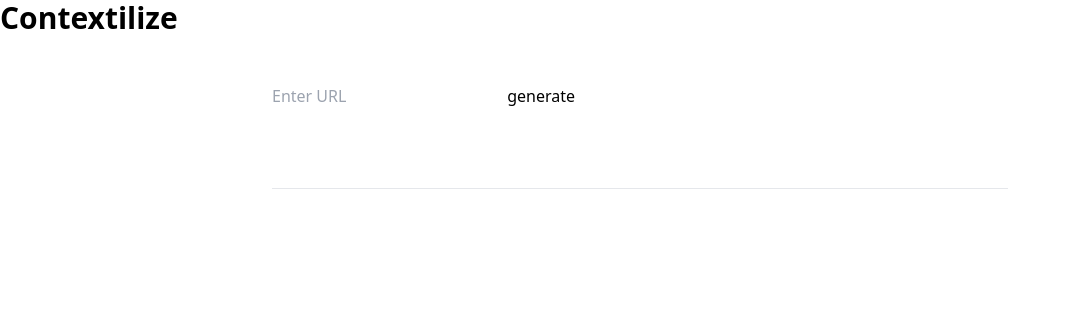
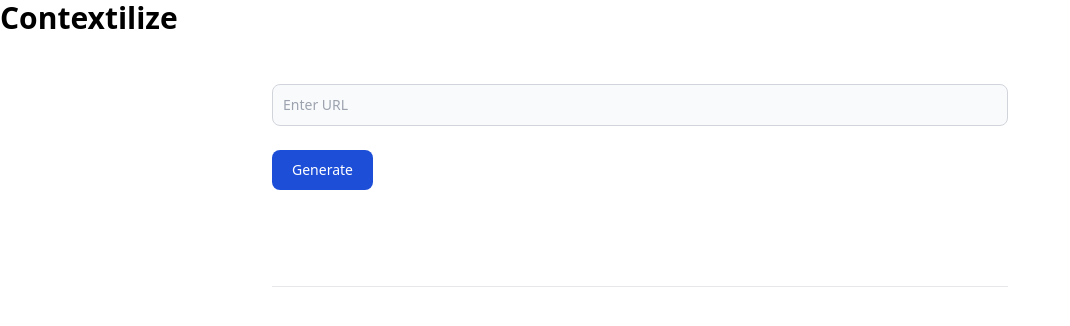
Before and after one commit to srirajbura16/contextualize, a SvelteKit app: page / in a window 1280 px wide. Shown: the top 326 px of the page, without its empty margins (0-1070 px from the left). Built offline with nearby package versions, Linux system fonts and the light colour scheme.

Commit message:
added loading state

```diff
--- a/src/routes/+page.svelte
+++ b/src/routes/+page.svelte
@@ -6,7 +6,10 @@
   let articleText = ''
   let articleContext = ''
 
+  let state = { loading: false };
+
   async function handleSubmit(event){
+    state.loading = true
     const data = await fetch("/api/extract-text", {
       method: 'POST',
       body: JSON.stringify({url: event.target.url.value}),
@@ -22,6 +25,8 @@
     articleText = text
     articleContext = context
 
+    state.loading = false
+
     return;
 
   }
@@ -33,22 +38,39 @@
   </h1> -->
 
   <form on:submit|preventDefault={handleSubmit} class="">
-      <input name="url" placeholder="Enter URL" type="url" required>
-      <button type="submit" value="generate">generate</button>
+      <div class="mb-6">
+        <input name="url" placeholder="Enter URL" type="url"  class="bg-gray-50 border border-gray-300 text-gray-900 text-sm rounded-lg focus:ring-blue-500 focus:border-blue-500 block w-full p-2.5 dark:bg-gray-700 dark:border-gray-600 dark:placeholder-gray-400 dark:text-white dark:focus:ring-blue-500 dark:focus:border-blue-500">
+      </div>
+      <button type="submit" class="text-white bg-blue-700 hover:bg-blue-800 focus:ring-4 focus:ring-blue-300 font-medium rounded-lg text-sm px-5 py-2.5 text-center mr-2 dark:bg-blue-600 dark:hover:bg-blue-700 dark:focus:ring-blue-800 inline-flex items-center">
+          {#if state.loading}
+
+            <svg aria-hidden="true" role="status" class="inline w-4 h-4 mr-3 text-white animate-spin" viewBox="0 0 100 101" fill="none" xmlns="http://www.w3.org/2000/svg">
+            <path d="M100 50.5908C100 78.2051 77.6142 100.591 50 100.591C22.3858 100.591 0 78.2051 0 50.5908C0 22.9766 22.3858 0.59082 50 0.59082C77.6142 0.59082 100 22.9766 100 50.5908ZM9.08144 50.5908C9.08144 73.1895 27.4013 91.5094 50 91.5094C72.5987 91.5094 90.9186 73.1895 90.9186 50.5908C90.9186 27.9921 72.5987 9.67226 50 9.67226C27.4013 9.67226 9.08144 27.9921 9.08144 50.5908Z" fill="#E5E7EB"/>
+            <path d="M93.9676 39.0409C96.393 38.4038 97.8624 35.9116 97.0079 33.5539C95.2932 28.8227 92.871 24.3692 89.8167 20.348C85.8452 15.1192 80.8826 10.7238 75.2124 7.41289C69.5422 4.10194 63.2754 1.94025 56.7698 1.05124C51.7666 0.367541 46.6976 0.446843 41.7345 1.27873C39.2613 1.69328 37.813 4.19778 38.4501 6.62326C39.0873 9.04874 41.5694 10.4717 44.0505 10.1071C47.8511 9.54855 51.7191 9.52689 55.5402 10.0491C60.8642 10.7766 65.9928 12.5457 70.6331 15.2552C75.2735 17.9648 79.3347 21.5619 82.5849 25.841C84.9175 28.9121 86.7997 32.2913 88.1811 35.8758C89.083 38.2158 91.5421 39.6781 93.9676 39.0409Z" fill="currentColor"/>
+            </svg>
+          {/if}
+          Generate
+      </button>
+
   </form>
 
 
+<!--
 
+  <p>{url}</p> -->
 
-  <p>{url}</p>
+  <div class="mt-4">
 
-  <h3 class="text-1xl font-semibold">
-    {articleTitle}
-  </h3>
+    <h3 class="text-3xl font-semibold">
+      {articleTitle}
+    </h3>
 
-  <div class="flex flex-col w-full border-opacity-50">
-    <div class="grid h-20 card bg-base-300 rounded-box place-items-center">{articleContext}</div>
-    <hr>
-    <div class="grid h-20 card bg-base-300 rounded-box place-items-center">{articleText}</div>
+    <div class="flex flex-col w-full border-opacity-50">
+      <div class="mv-4 grid h-20 card bg-base-300 rounded-box place-items-center">{articleContext}</div>
+      <hr>
+
+      <div class="grid h-20 card bg-base-300 rounded-box place-items-center">{articleText}</div>
+    </div>
   </div>
+
 </div>
```
